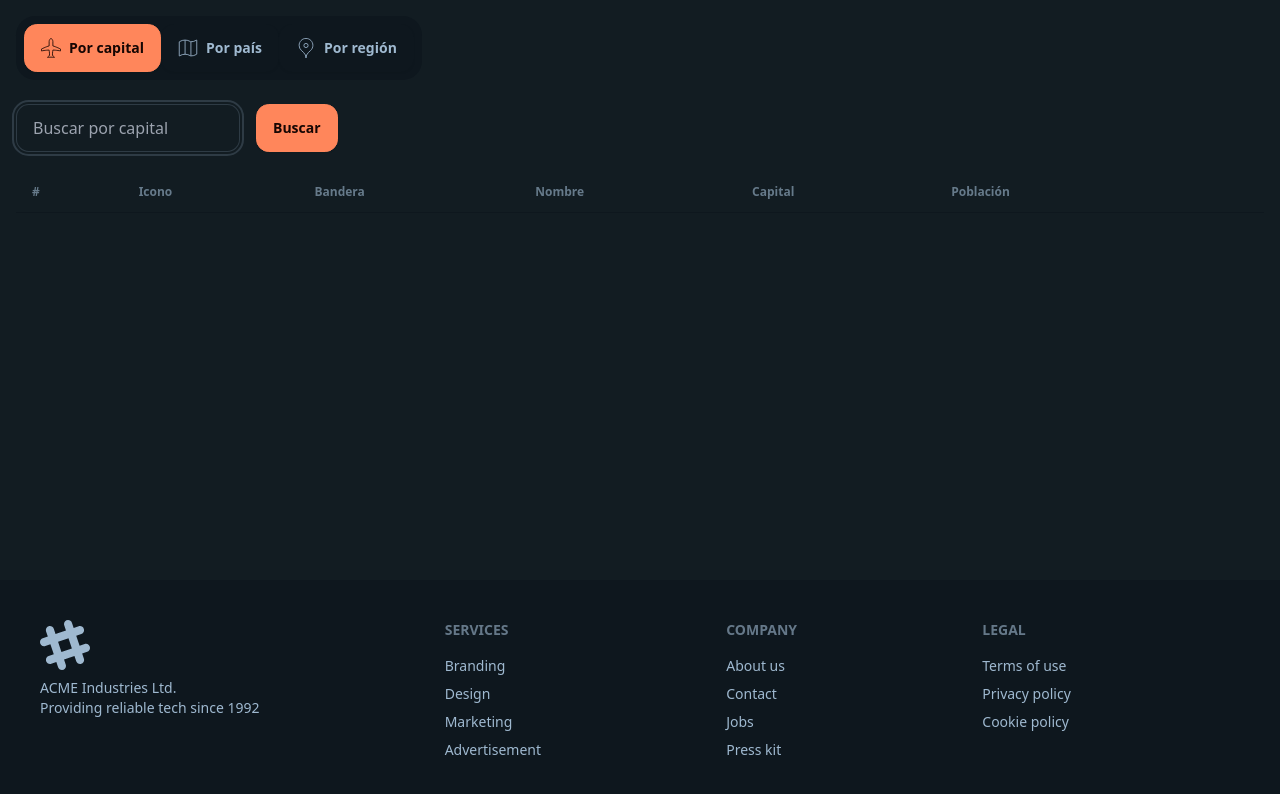
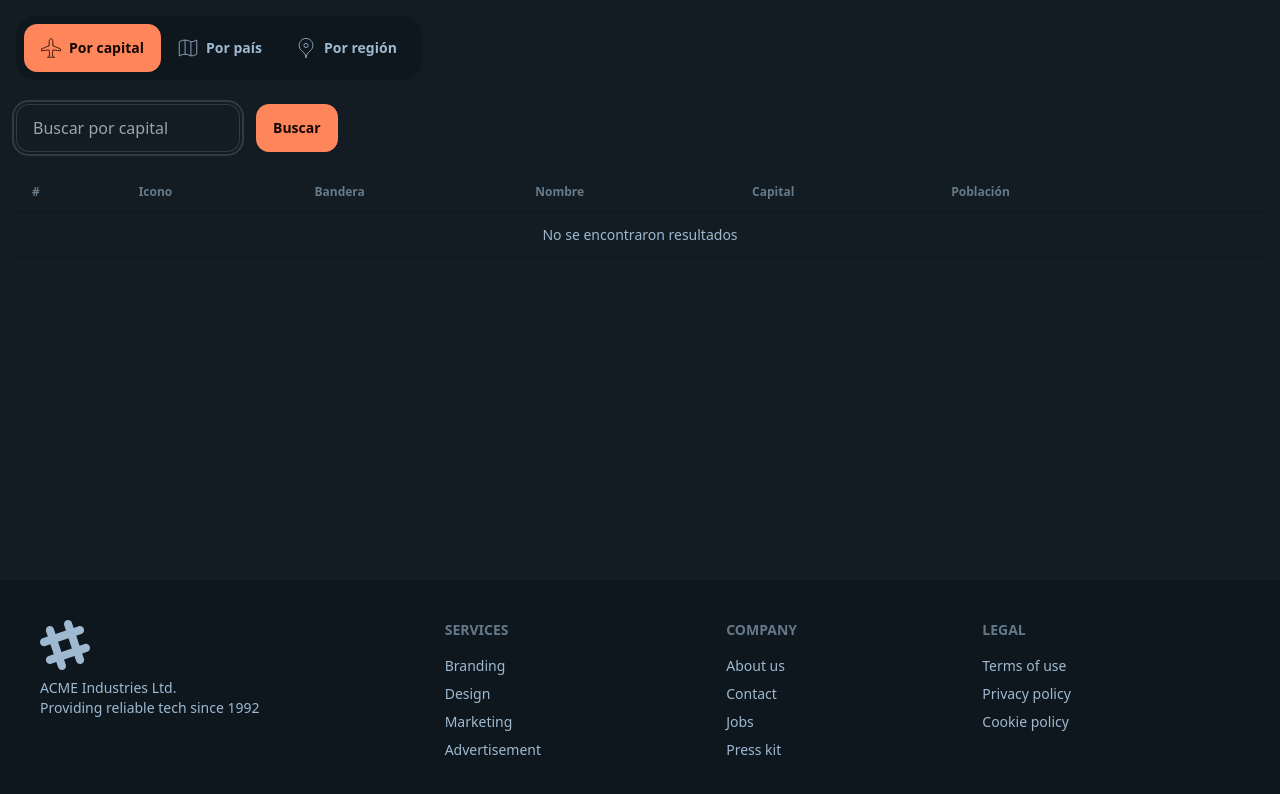
Before and after one commit to ljsuarez7/AngularCeroExperto2025CountryApp, an Angular app: page /country/by-capital in a window 1280 px wide. Shown: the top 794 px of the page. Built offline with nearby package versions, Linux system fonts and the light colour scheme.

Commit message:
control de estados del buscador, cargando, no hay resultados y error

```diff
--- a/src/app/country/components/country-list/country-list.component.html
+++ b/src/app/country/components/country-list/country-list.component.html
@@ -12,6 +12,7 @@
       </tr>
     </thead>
     <tbody>
+
       @for (country of countries(); track country.cca2; let index = $index) {
 
         <tr>
@@ -33,6 +34,31 @@
         </tr>
 
       }
+
+      @if (errorMessage()) {
+        <tr>
+          <td colspan="8" class="text-center">
+            {{errorMessage()}}
+          </td>
+        </tr>
+      }
+
+      @if (countries().length === 0 && !isLoading()) {
+        <tr>
+          <td colspan="8" class="text-center">
+            No se encontraron resultados
+          </td>
+        </tr>
+      }
+
+      @if (isLoading()) {
+        <tr>
+          <td colspan="8" class="text-center">
+            Buscando...
+          </td>
+        </tr>
+      }
+
     </tbody>
   </table>
 </section>
--- a/src/app/country/components/country-list/country-list.component.ts
+++ b/src/app/country/components/country-list/country-list.component.ts
@@ -12,4 +12,8 @@ export class CountryListComponent {
 
   countries = input.required<Country[]>();
 
+  errorMessage = input<string|unknown|null>();
+  isLoading = input<boolean>(false);
+  isEmpty = input<boolean>(false);
+
 }
--- a/src/app/country/pages/by-capital-page/by-capital-page.component.html
+++ b/src/app/country/pages/by-capital-page/by-capital-page.component.html
@@ -1,7 +1,8 @@
 <country-search-input placeholder="Buscar por capital" (value)="query.set($event)"/>
 
-@if (countryResource.error()) {
-  <h3>{{countryResource.error()}}</h3>
-}@else if(countryResource.hasValue()) {
-  <country-list [countries]="countryResource.value()"/>
-}
+<country-list
+  [countries]="countryResource.value() ?? []"
+  [errorMessage]="countryResource.error()"
+  [isEmpty]="countryResource.value()?.length === 0"
+  [isLoading]="countryResource.isLoading()"
+/>
--- a/src/app/country/pages/by-country-page/by-country-page.component.html
+++ b/src/app/country/pages/by-country-page/by-country-page.component.html
@@ -1,7 +1,8 @@
 <country-search-input placeholder="Buscar por país" (value)="query.set($event)"/>
 
-@if (countryResource.error()) {
-  <h3>{{countryResource.error()}}</h3>
-}@else if(countryResource.hasValue()) {
-  <country-list [countries]="countryResource.value()"/>
-}
+<country-list
+  [countries]="countryResource.value() ?? []"
+  [errorMessage]="countryResource.error()"
+  [isEmpty]="countryResource.value()?.length === 0"
+  [isLoading]="countryResource.isLoading()"
+/>
--- a/src/app/country/services/country.service.ts
+++ b/src/app/country/services/country.service.ts
@@ -1,7 +1,7 @@
 import { HttpClient } from '@angular/common/http';
 import { inject, Injectable } from '@angular/core';
 import type { RESTCountry } from '../interfaces/rest-countries.interface';
-import { catchError, map, Observable, throwError } from 'rxjs';
+import { catchError, delay, map, Observable, throwError } from 'rxjs';
 import type { Country } from '../interfaces/country.interface';
 import { CountryMapper } from '../mappers/country.mapper';
 
@@ -37,6 +37,7 @@ export class CountryService {
     return this.http.get<RESTCountry[]>(url)
       .pipe(
         map(countries => CountryMapper.mapRestCountryArrayToCountryArray(countries)),
+        // delay(2000), //Esto es para que espere 3 segundos a hacer la petición. En este caso lo hemos puesto para probar el estado loading
         catchError(error => {
           console.log({error});
           return throwError(() => new Error(`No se pudo obtener países con ese query: ${query}`));
```
